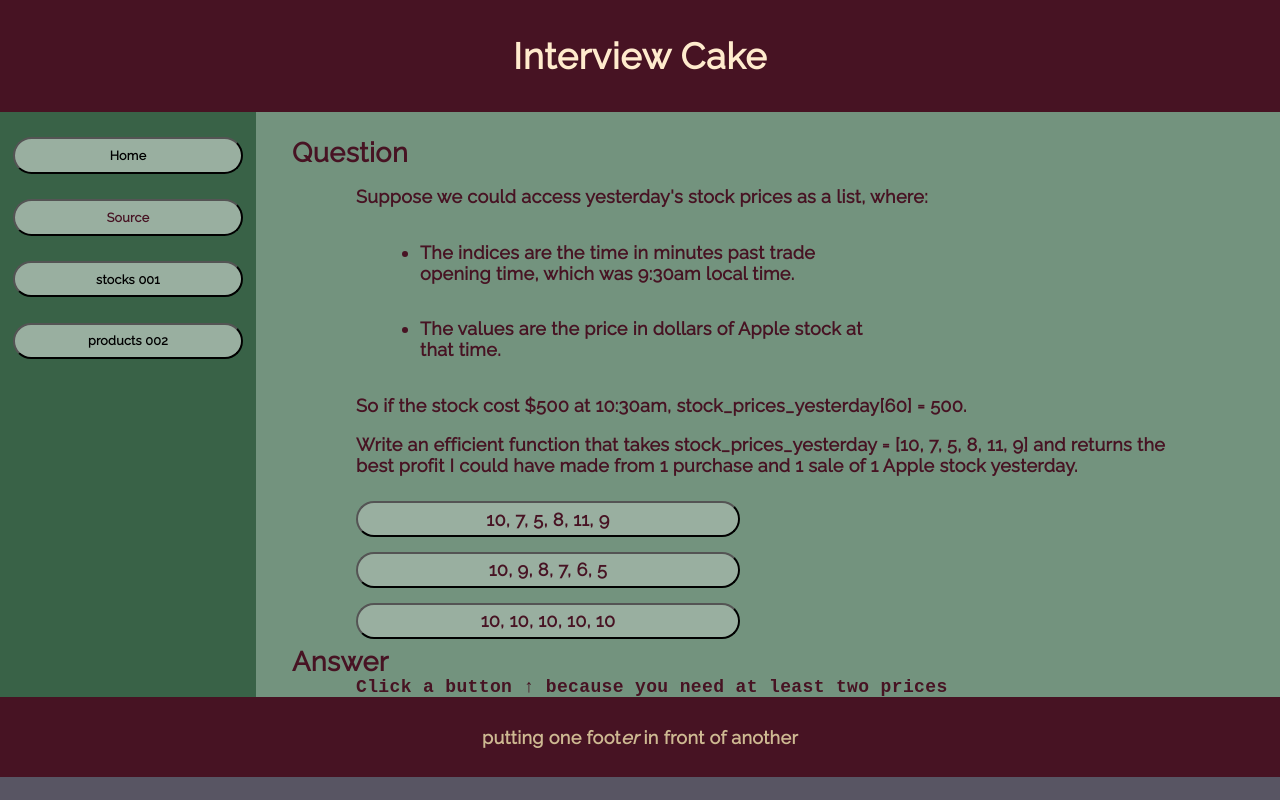
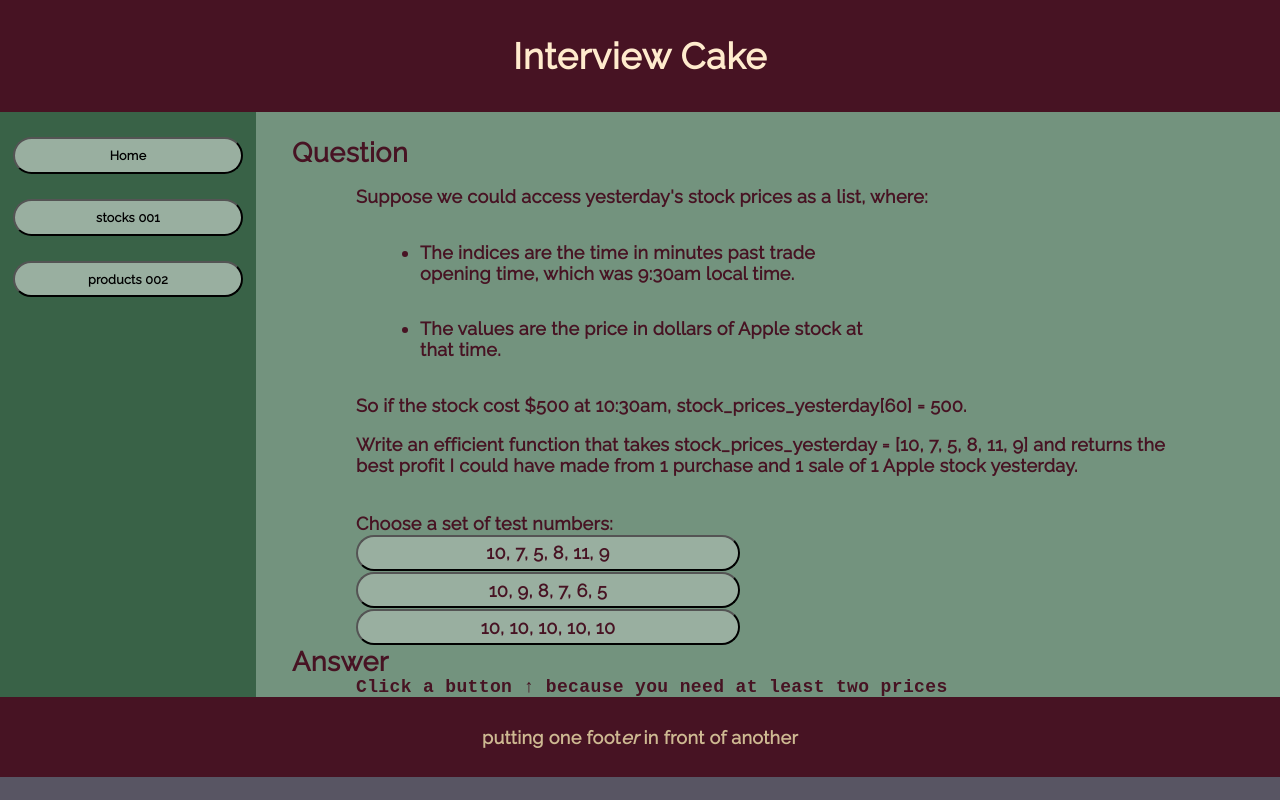
Before and after one commit to tuningmind-tiy/interview-cake, a React (Create React App) app: page / in a window 1280 px wide. Built offline with nearby package versions, Linux system fonts and the light colour scheme; a web font is replaced by a local one.

Commit message:
Minutes past 9

```diff
--- a/src/App.js
+++ b/src/App.js
@@ -27,18 +27,15 @@
   }
 
   componentDidMount() {
-      console.log("clientHeight: ", document.getElementById('mysection').clientHeight)
     this.setState({
       height: document.getElementById('mysection').clientHeight
     })
   }
 
-  componentDidUpdate(prevProps, prevState) {
-    if (prevState.height !== document.getElementById('mysection').clientHeight) {
+  componentWillUnmount() {
     this.setState({
       height: document.getElementById('mysection').clientHeight
     })
-    }
   }
 
   showActiveScreen() {
@@ -56,7 +53,6 @@
         <main>
           <aside style={{height:this.state.height}}>
             <button value='Home' onClick={this.clickhandler}>Home</button>
-            <button><a href='https://github.com/tuningmind-tiy/interview-cake'>Source</a></button>
             <button value='Stocks' onClick={this.clickhandler}>stocks 001</button>
             <button value='Products' onClick={this.clickhandler}>products 002</button>
           </aside>
@@ -66,7 +62,7 @@
           <p>putting one foot<span className='italic'>er</span> in front of another</p>
         </footer>
       </div>
-    );
+    )
   }
 }
 
--- a/src/components/Products.js
+++ b/src/components/Products.js
@@ -37,7 +37,7 @@
       let accumulator = 1
       for (let j=0; j<array.length; j++) {
         if (i === j) { accumulator *= 1 }
-        else { array[i] === 0 ? accumulator : accumulator *= array[j] }
+        else { (array[i] === 0) ? accumulator : (accumulator *= array[j]) }
         console.log("accumulator: ", accumulator)
       }
       productsArray.push(accumulator)
--- a/src/components/Stocks.js
+++ b/src/components/Stocks.js
@@ -112,6 +112,7 @@
         </div>
 
         <ul id="test-buttons">
+          <p>Choose a set of test numbers:</p>
           <li><button
                 onClick={this.clickHandler}
                 value='10, 7, 5, 8, 11, 9'>10, 7, 5, 8, 11, 9</button></li>
```
Also changed, not shown: 11 other files (tests, documents, lock files or other folders). Lines whose indentation alone changed are shown as unchanged.
